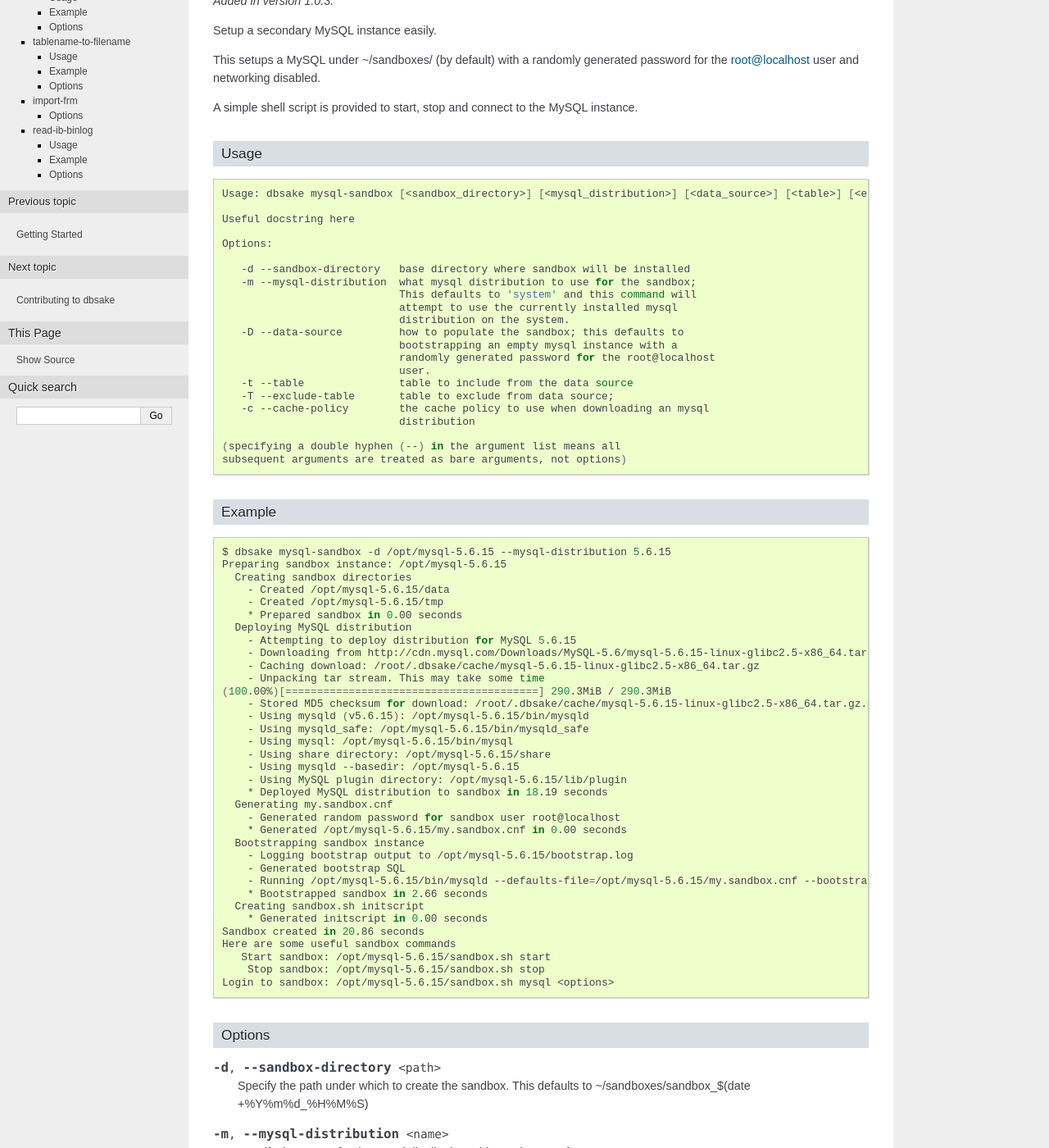
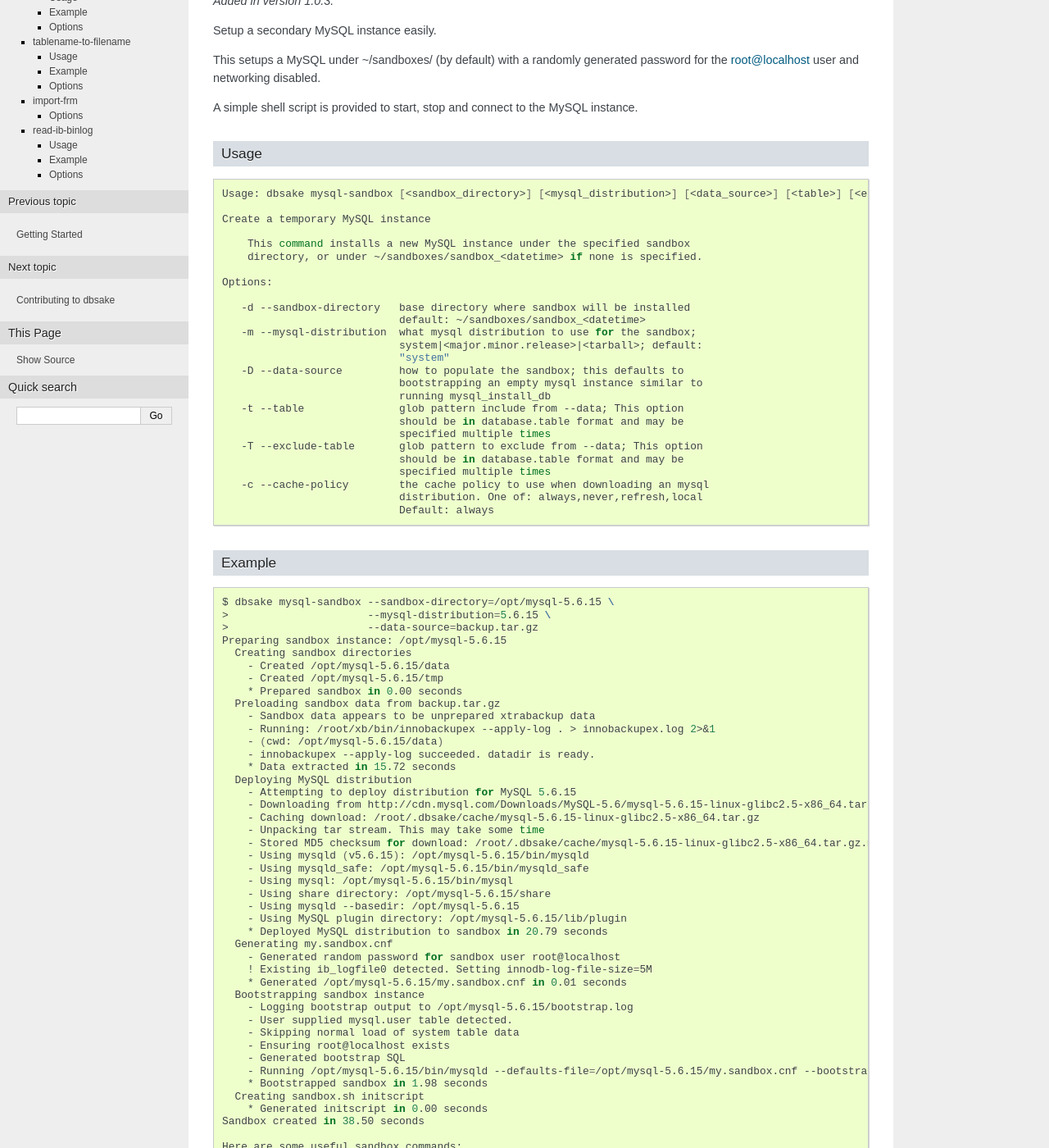
Before and after one commit to abg/dbsake, a Sphinx documentation site: the page built from docs/subcommands.rst, in a window 1280 px wide and 1400 px high, scrolled down 707 px. Shown: the whole window at 82% size. Built offline with Sphinx 7.4.7, drawn with Linux system fonts in a browser that asks for light colours; some of the changed text lies outside the part shown.

Commit message:
refresh mysql-sandbox usage/example

```diff
--- a/docs/subcommands.rst
+++ b/docs/subcommands.rst
@@ -59,44 +59,56 @@ Usage
 
    Usage: dbsake mysql-sandbox [<sandbox_directory>] [<mysql_distribution>] [<data_source>] [<table>] [<exclude_table>] [<cache_policy>]
 
-   Useful docstring here
+   Create a temporary MySQL instance
+
+       This command installs a new MySQL instance under the specified sandbox
+       directory, or under ~/sandboxes/sandbox_<datetime> if none is specified.
 
    Options:
 
       -d --sandbox-directory   base directory where sandbox will be installed
+                               default: ~/sandboxes/sandbox_<datetime>
       -m --mysql-distribution  what mysql distribution to use for the sandbox;
-                               This defaults to 'system' and this command will
-                               attempt to use the currently installed mysql
-                               distribution on the system.
+                               system|<major.minor.release>|<tarball>; default:
+                               "system"
       -D --data-source         how to populate the sandbox; this defaults to
-                               bootstrapping an empty mysql instance with a
-                               randomly generated password for the root@localhost
-                               user.
-      -t --table               table to include from the data source
-      -T --exclude-table       table to exclude from data source;
+                               bootstrapping an empty mysql instance similar to
+                               running mysql_install_db
+      -t --table               glob pattern include from --data; This option
+                               should be in database.table format and may be
+                               specified multiple times
+      -T --exclude-table       glob pattern to exclude from --data; This option
+                               should be in database.table format and may be
+                               specified multiple times
       -c --cache-policy        the cache policy to use when downloading an mysql
-                               distribution
+                               distribution. One of: always,never,refresh,local
+                               Default: always
 
-   (specifying a double hyphen (--) in the argument list means all
-   subsequent arguments are treated as bare arguments, not options)
 
 Example
 .......
 
 .. code-block:: bash
 
-   $ dbsake mysql-sandbox -d /opt/mysql-5.6.15 --mysql-distribution 5.6.15
+   $ dbsake mysql-sandbox --sandbox-directory=/opt/mysql-5.6.15 \
+   >                      --mysql-distribution=5.6.15 \
+   >                      --data-source=backup.tar.gz
    Preparing sandbox instance: /opt/mysql-5.6.15
      Creating sandbox directories
        - Created /opt/mysql-5.6.15/data
        - Created /opt/mysql-5.6.15/tmp
        * Prepared sandbox in 0.00 seconds
+     Preloading sandbox data from backup.tar.gz
+       - Sandbox data appears to be unprepared xtrabackup data
+       - Running: /root/xb/bin/innobackupex --apply-log . > innobackupex.log 2>&1
+       - (cwd: /opt/mysql-5.6.15/data)
+       - innobackupex --apply-log succeeded. datadir is ready.
+       * Data extracted in 15.72 seconds
      Deploying MySQL distribution
        - Attempting to deploy distribution for MySQL 5.6.15
        - Downloading from http://cdn.mysql.com/Downloads/MySQL-5.6/mysql-5.6.15-linux-glibc2.5-x86_64.tar.gz
        - Caching download: /root/.dbsake/cache/mysql-5.6.15-linux-glibc2.5-x86_64.tar.gz
        - Unpacking tar stream. This may take some time
-   (100.00%)[========================================] 290.3MiB / 290.3MiB
        - Stored MD5 checksum for download: /root/.dbsake/cache/mysql-5.6.15-linux-glibc2.5-x86_64.tar.gz.md5
        - Using mysqld (v5.6.15): /opt/mysql-5.6.15/bin/mysqld
        - Using mysqld_safe: /opt/mysql-5.6.15/bin/mysqld_safe
@@ -104,22 +116,30 @@ Example
        - Using share directory: /opt/mysql-5.6.15/share
        - Using mysqld --basedir: /opt/mysql-5.6.15
        - Using MySQL plugin directory: /opt/mysql-5.6.15/lib/plugin
-       * Deployed MySQL distribution to sandbox in 18.19 seconds
+       * Deployed MySQL distribution to sandbox in 20.79 seconds
      Generating my.sandbox.cnf
        - Generated random password for sandbox user root@localhost
-       * Generated /opt/mysql-5.6.15/my.sandbox.cnf in 0.00 seconds
+       ! Existing ib_logfile0 detected. Setting innodb-log-file-size=5M
+       * Generated /opt/mysql-5.6.15/my.sandbox.cnf in 0.01 seconds
      Bootstrapping sandbox instance
        - Logging bootstrap output to /opt/mysql-5.6.15/bootstrap.log
+       - User supplied mysql.user table detected.
+       - Skipping normal load of system table data
+       - Ensuring root@localhost exists
        - Generated bootstrap SQL
        - Running /opt/mysql-5.6.15/bin/mysqld --defaults-file=/opt/mysql-5.6.15/my.sandbox.cnf --bootstrap
-       * Bootstrapped sandbox in 2.66 seconds
+       * Bootstrapped sandbox in 1.98 seconds
      Creating sandbox.sh initscript
        * Generated initscript in 0.00 seconds
-   Sandbox created in 20.86 seconds
-   Here are some useful sandbox commands
-      Start sandbox: /opt/mysql-5.6.15/sandbox.sh start
-       Stop sandbox: /opt/mysql-5.6.15/sandbox.sh stop
-   Login to sandbox: /opt/mysql-5.6.15/sandbox.sh mysql <options>
+   Sandbox created in 38.50 seconds
+
+   Here are some useful sandbox commands:
+          Start sandbox: /opt/mysql-5.6.15/sandbox.sh start
+           Stop sandbox: /opt/mysql-5.6.15/sandbox.sh stop
+     Connect to sandbox: /opt/mysql-5.6.15/sandbox.sh mysql <options>
+      mysqldump sandbox: /opt/mysql-5.6.15/sandbox.sh mysqldump <options>
+   Install SysV service: /opt/mysql-5.6.15/sandbox.sh install-service
+
 
 Options
 .......
```
